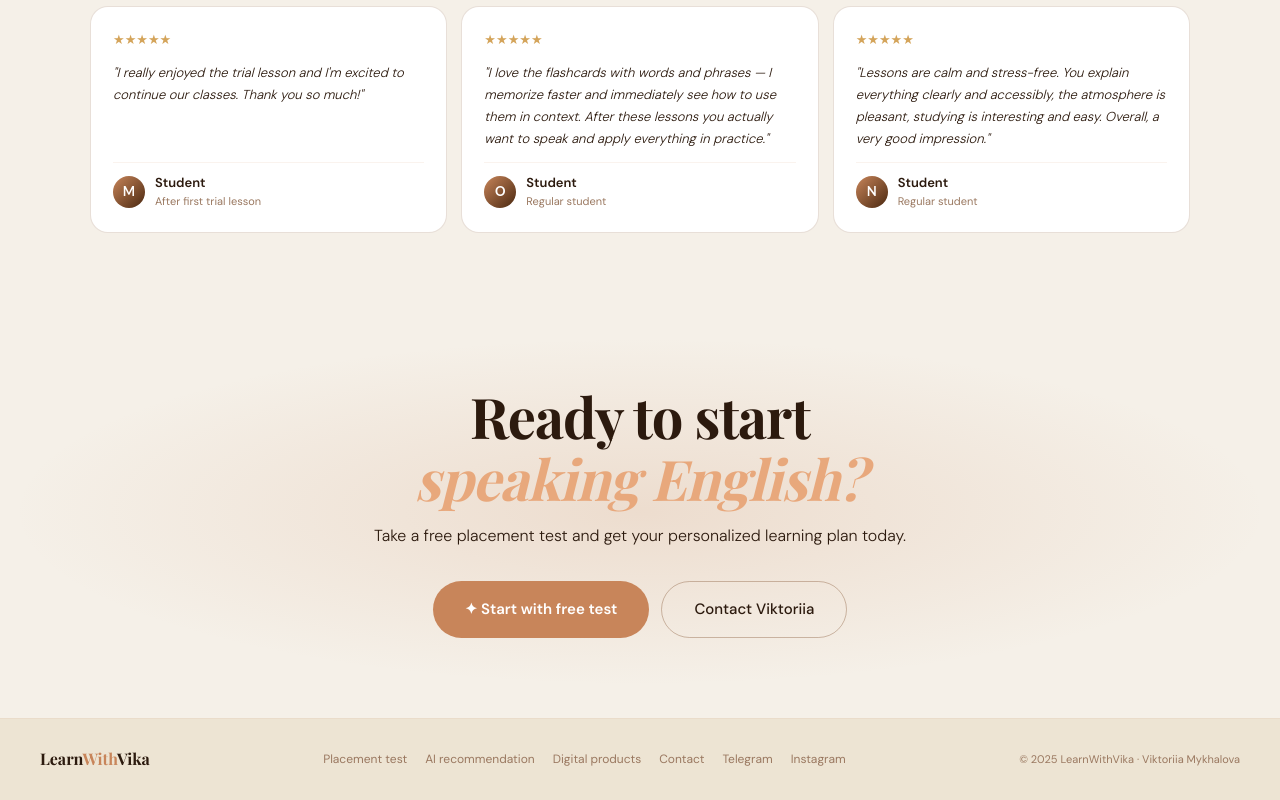
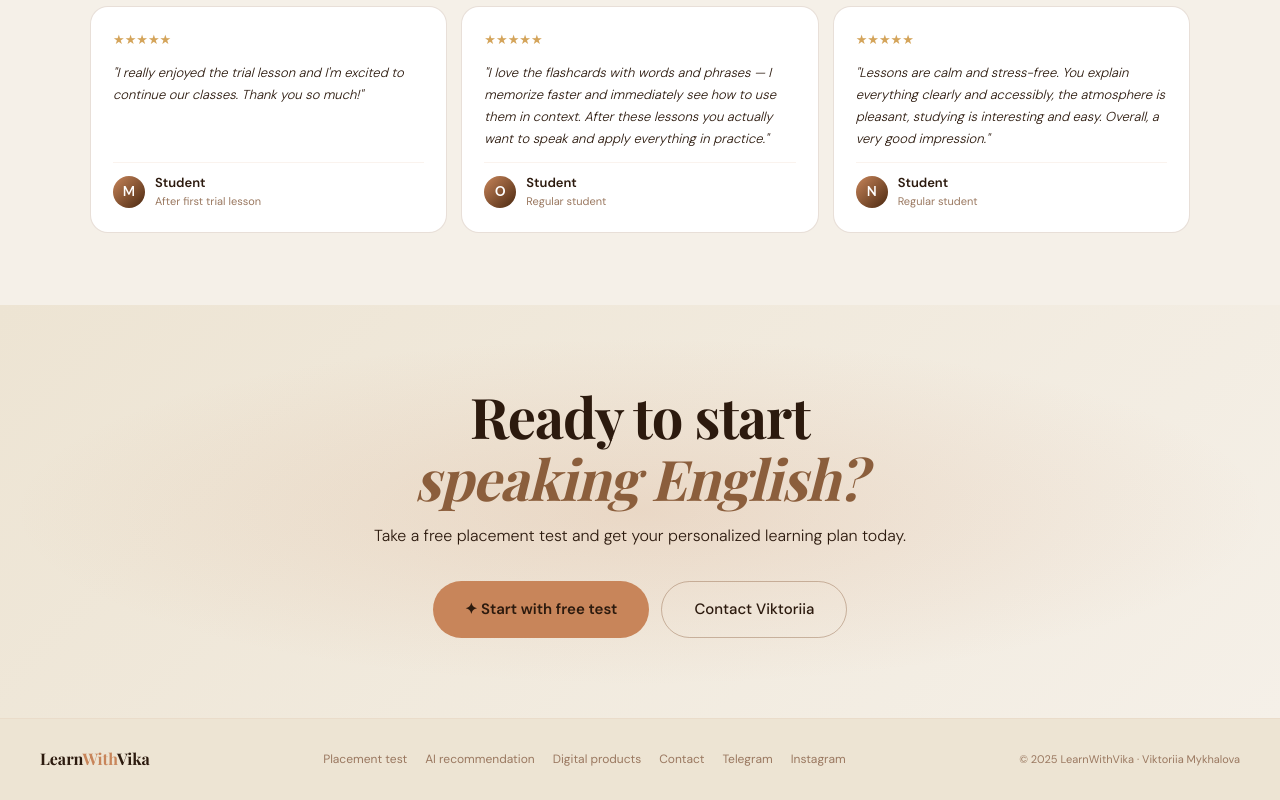
Before and after one commit to ViktoriiaMykhalova/learnwithvika-platform, a Next.js app: page / in a window 1280 px wide. Shown: the part 3736-4536 px from the top of the page. Built offline with nearby package versions, Linux system fonts and the light colour scheme; a web font is replaced by a local one.

Commit message:
fix cta light theme background and text

```diff
--- a/public/landing/style.css
+++ b/public/landing/style.css
@@ -461,3 +461,15 @@ h1, h2, h3 {
   color: #2c1a0e !important;
   opacity: 0.15 !important;
 }
+
+:root[data-theme="light"] .lwv-cta-section {
+  background: linear-gradient(135deg, #ede4d3, #f5f0e8) !important;
+}
+
+:root[data-theme="light"] .lwv-cta-section * {
+  color: #2c1a0e !important;
+}
+
+:root[data-theme="light"] .lwv-cta-title em {
+  color: #8b5e3c !important;
+}
```
